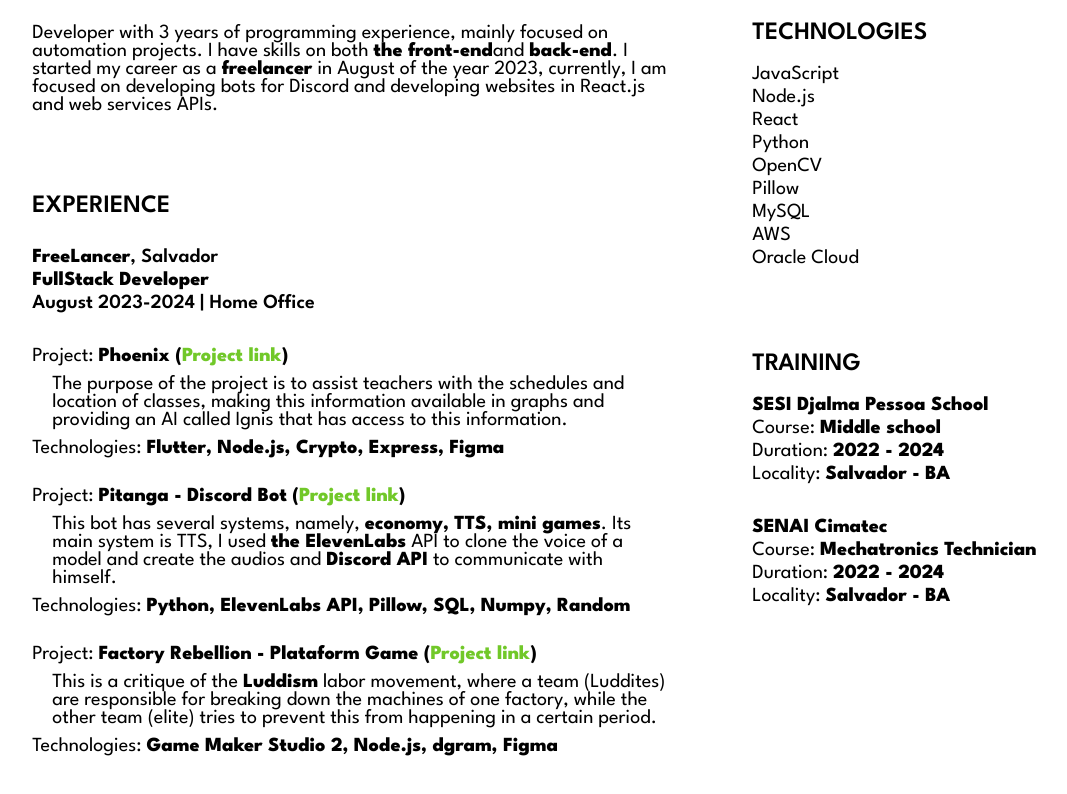
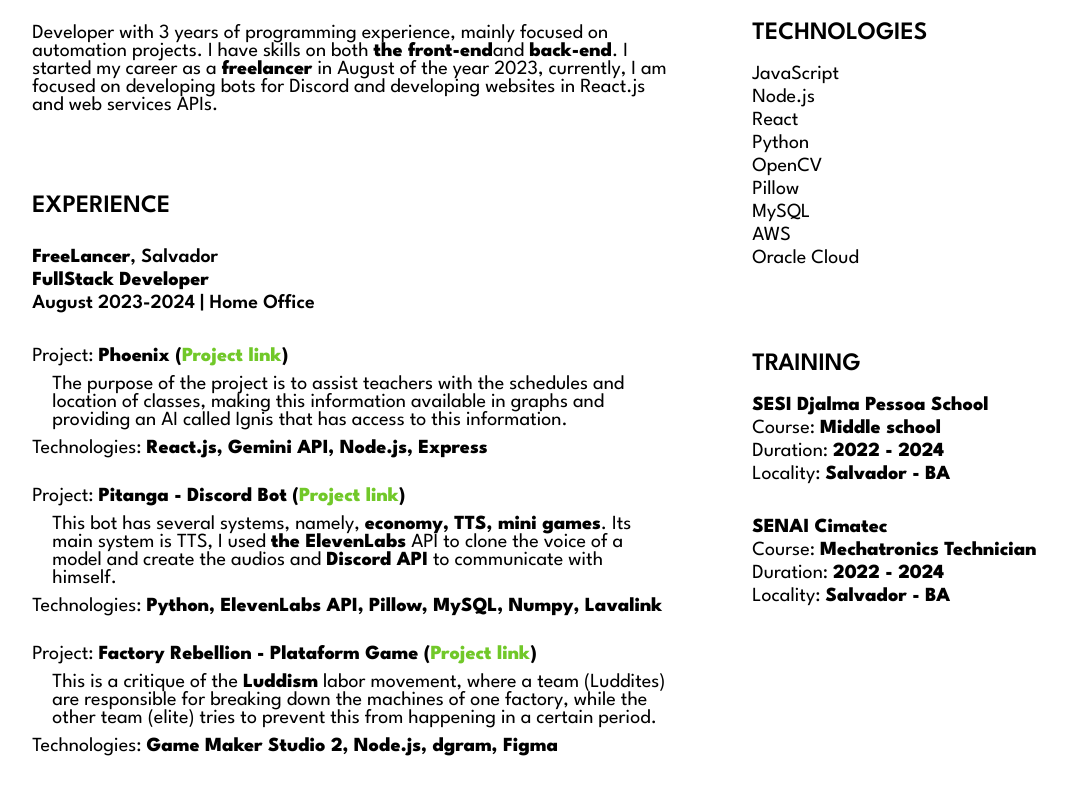
Before and after one commit to Acaua-Rangel/Folio-React, a React (Vite) app: page /curriculum in a window 1280 px wide. Shown: the part 392-1186 px from the top of the page, without its empty margins (65-1132 px from the left). Built offline with nearby package versions, Linux system fonts and the light colour scheme.

Commit message:
Update Curriculum

```diff
--- a/src/pages/Curriculum.jsx
+++ b/src/pages/Curriculum.jsx
@@ -44,7 +44,7 @@ function Curriculum() {
                             providing an AI called Ignis that has access to this information.
                         </h3>
 
-                        <h3>Technologies: <strong>Flutter, Node.js, Crypto, Express, Figma</strong></h3>
+                        <h3>Technologies: <strong>React.js, Gemini API, Node.js, Express</strong></h3>
                     </div>
 
                     <div className="project">
@@ -57,7 +57,7 @@ function Curriculum() {
                             with himself.
                         </h3>
 
-                        <h3>Technologies: <strong>Python, ElevenLabs API, Pillow, SQL, Numpy, Random</strong></h3>
+                        <h3>Technologies: <strong>Python, ElevenLabs API, Pillow, MySQL, Numpy, Lavalink</strong></h3>
                     </div>
 
                     <div className="project">
```
